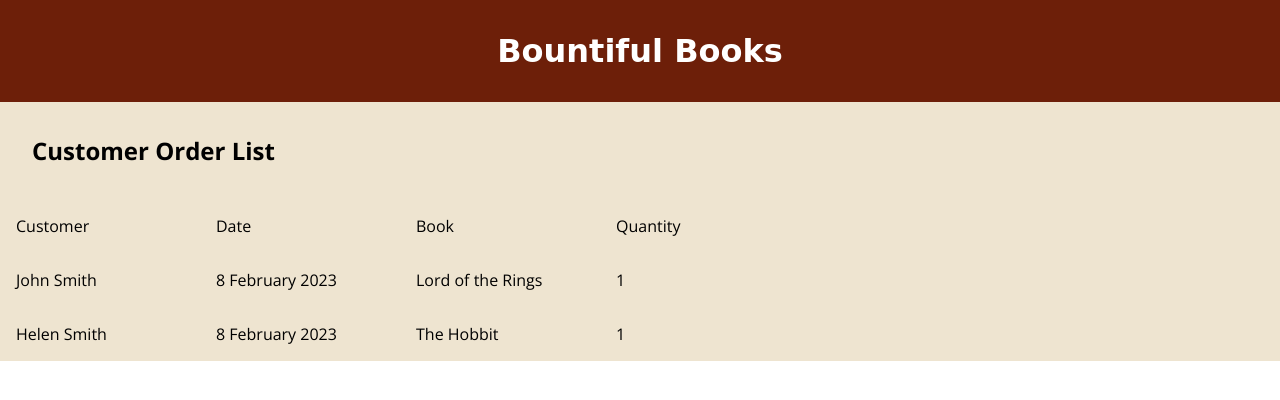
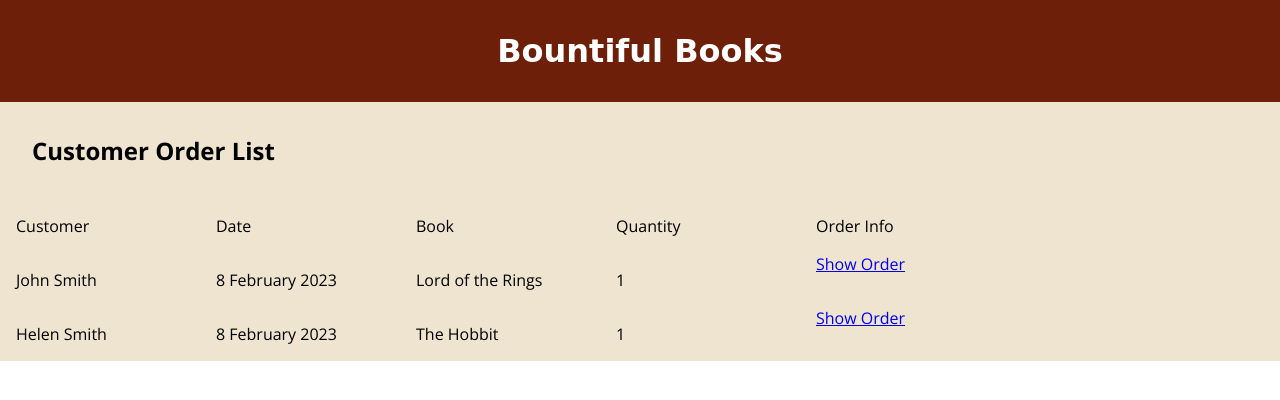
Before and after one commit to ShazSeatter/week_3_day_3_homework_lab, a Flask app: page /orders in a window 1280 px wide. Shown: the top 400 px of the page. Run offline with Flask 2, Linux system fonts and the light colour scheme; some web fonts are replaced.

Commit message:
final save

```diff
--- a/controllers/controller.py
+++ b/controllers/controller.py
@@ -3,13 +3,9 @@ from app import app
 from models.order_list import orders
 
 
-@app.route('/')
-def index():
-    return "Hello World"
-
 @app.route("/orders")
 def order_index():
-    return render_template('index.html', orders=orders)
+    return render_template('index.html', title="Bountiful Books", orders=orders)
 
 @app.route("/orders/<order>")
 def single_order_index(order):
--- a/models/order_list.py
+++ b/models/order_list.py
@@ -1,4 +1,5 @@
 from models.order import *
+
 
 order1 = Order("John Smith", "8 February 2023", "Lord of the Rings", 1)
 order2 = Order("Helen Smith", "8 February 2023", "The Hobbit", 1)
--- a/static/style.css
+++ b/static/style.css
@@ -20,7 +20,7 @@ h2 {
 
 .container {
     display: grid;
-    grid-template-columns: 200px 200px 200px 200px;
+    grid-template-columns: 200px 200px 200px 200px 200px;
     font-family: 'Open Sans', sans-serif;
     background-color: #eee4d0;
     padding-left: 1rem;
--- a/templates/index.html
+++ b/templates/index.html
@@ -6,7 +6,7 @@
     <meta name="viewport" content="width=device-width, initial-scale=1.0">
     <link rel="stylesheet" href="{{ url_for('static', filename='style.css') }}">
     <link href="https://fonts.googleapis.com/css2?family=Open+Sans:wght@400;700&family=Unbounded&display=swap" rel="stylesheet">
-    <title>Customer Orders</title>
+    <title>{{ title }} Customer Orders</title>
 </head>
 <body>
     <main>
@@ -17,12 +17,16 @@
             <p>Date</p>
             <p>Book</p>
             <p>Quantity</p>
+            <p>Order Info</p>
     {% for order in orders %}
             <p>{{ order.customer_name }}</p>
             <p>{{ order.order_date}}</p>
             <p>{{ order.book_title}}</p>
             <p>{{ order.quantity}} </p>
+           <a href="/orders/{{orders.index(order)}}"> Show Order </a>
     {% endfor %}
+
+
 </section>
 </main>
 </body>
```
